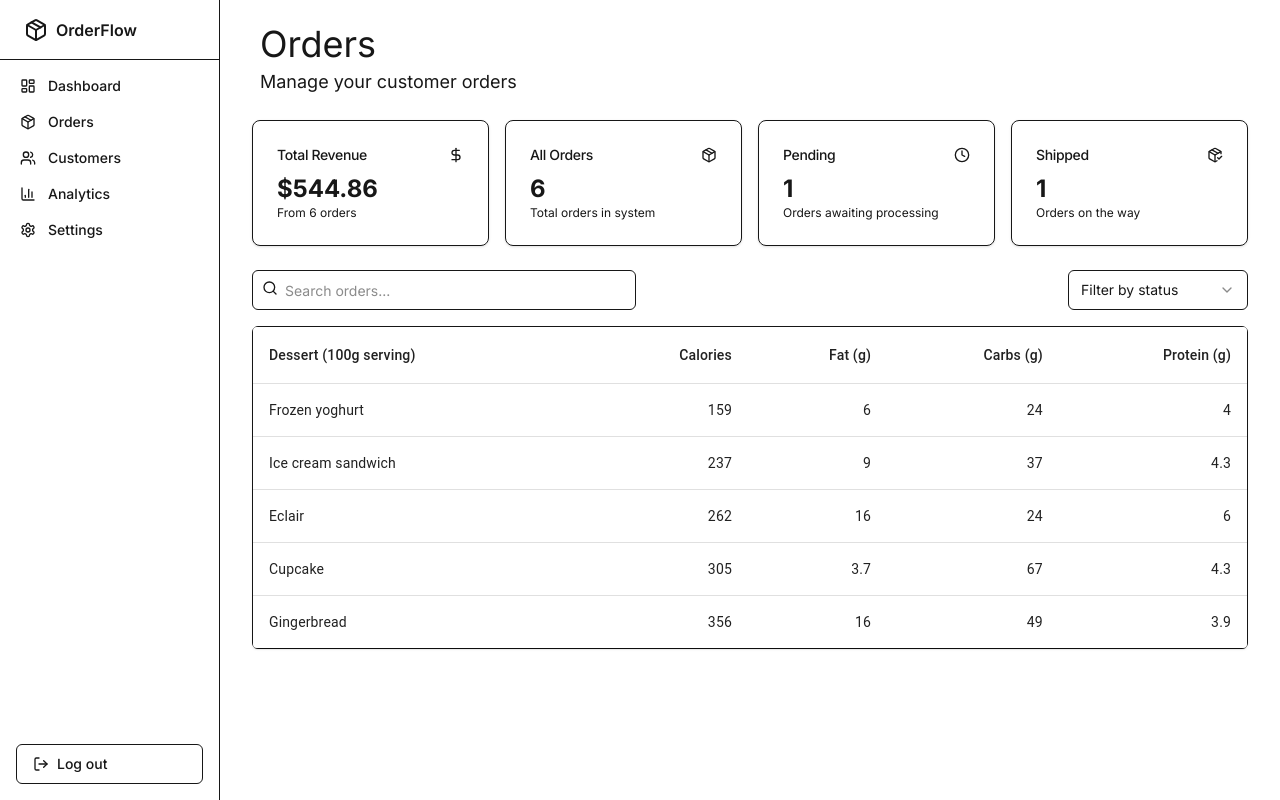
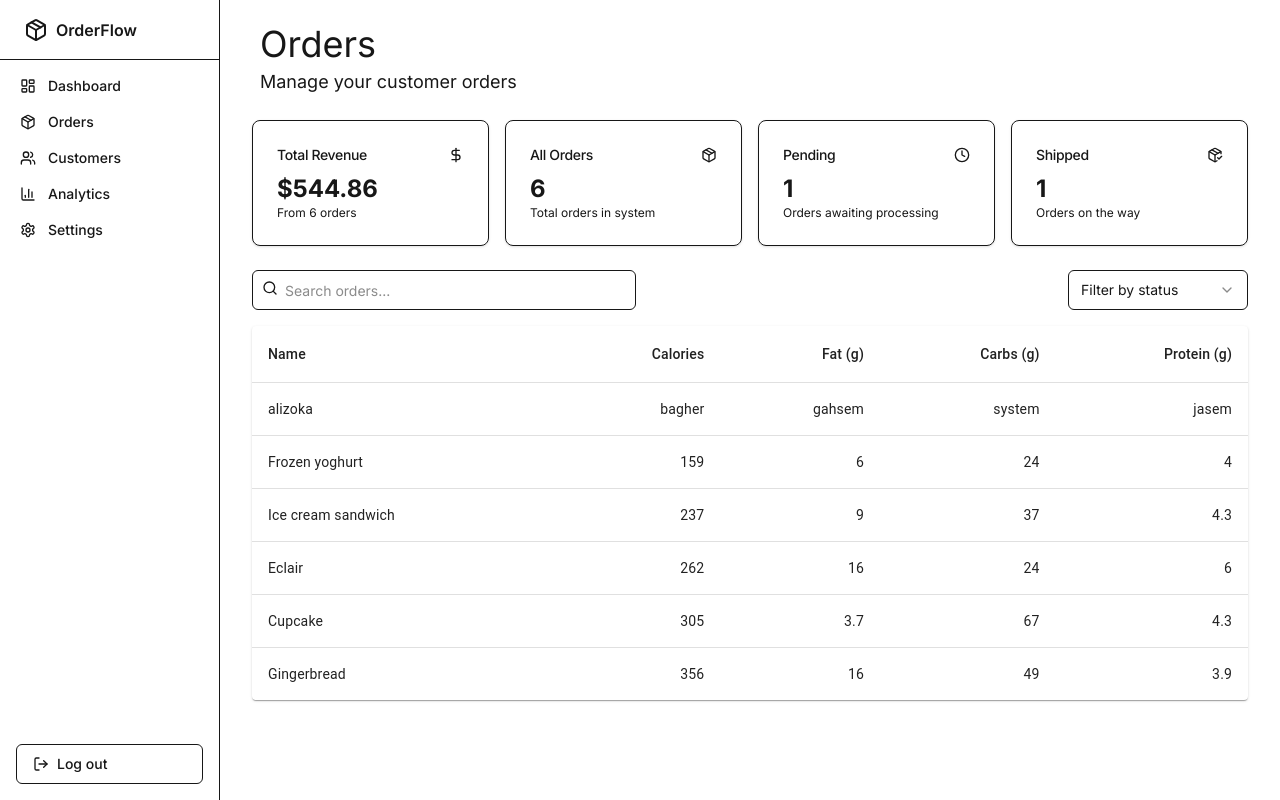
Before and after one commit to AliZok/owlestic-alizokaei, a Next.js app: page / in a window 1280 px wide. Built offline with nearby package versions, Linux system fonts and the light colour scheme.

Commit message:
hi hello

```diff
--- a/src/components/orders-table.tsx
+++ b/src/components/orders-table.tsx
@@ -44,6 +44,7 @@ function createData(
 }
 
 const rows = [
+  { name: 'alizoka', calories: 'bagher', fat: 'gahsem', carbs: 'system', protein: 'jasem' },
   createData('Frozen yoghurt', 159, 6.0, 24, 4.0),
   createData('Ice cream sandwich', 237, 9.0, 37, 4.3),
   createData('Eclair', 262, 16.0, 24, 6.0),
@@ -152,12 +153,12 @@ export function OrdersTable({
           </Select>
         </div>
       </div>
-      <div className="rounded-md border">
+      <div className="rounded-md ">
         <TableContainer component={Paper}>
           <Table sx={{ minWidth: 650 }} aria-label="simple table">
             <TableHead>
               <TableRow>
-                <TableCell>Dessert (100g serving)</TableCell>
+                <TableCell>Name</TableCell>
                 <TableCell align="right">Calories</TableCell>
                 <TableCell align="right">Fat&nbsp;(g)</TableCell>
                 <TableCell align="right">Carbs&nbsp;(g)</TableCell>
```
